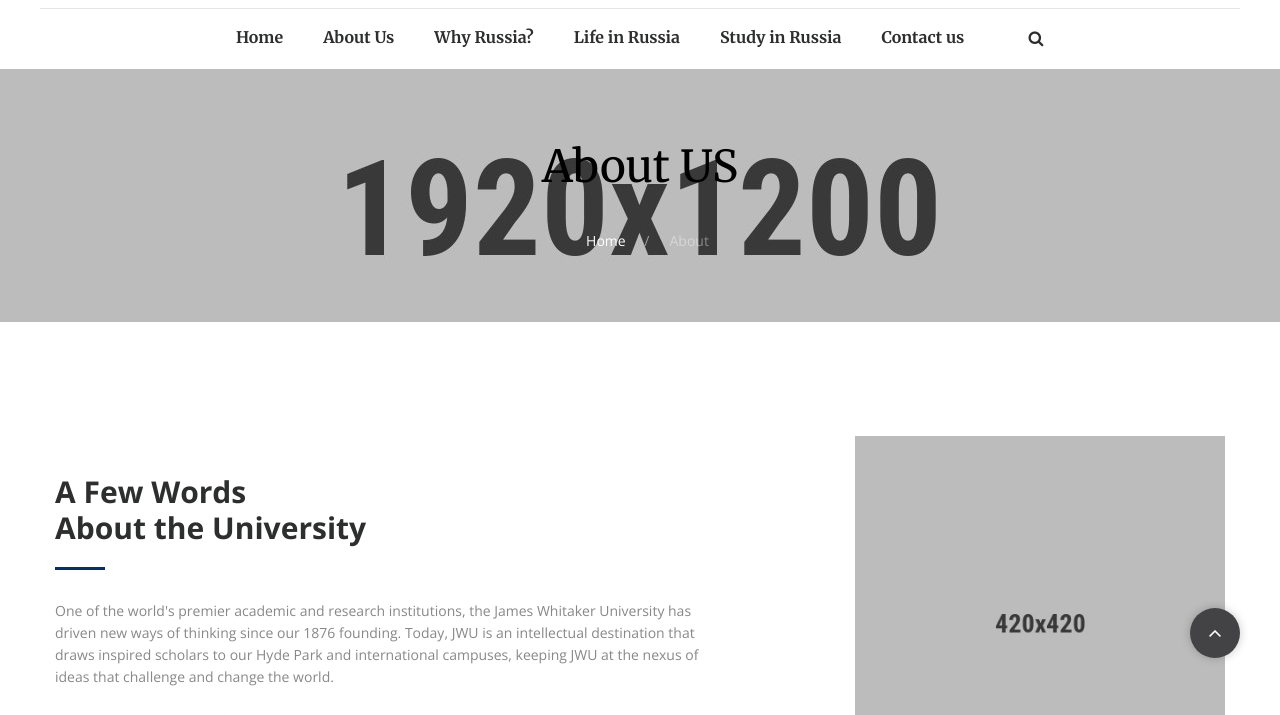
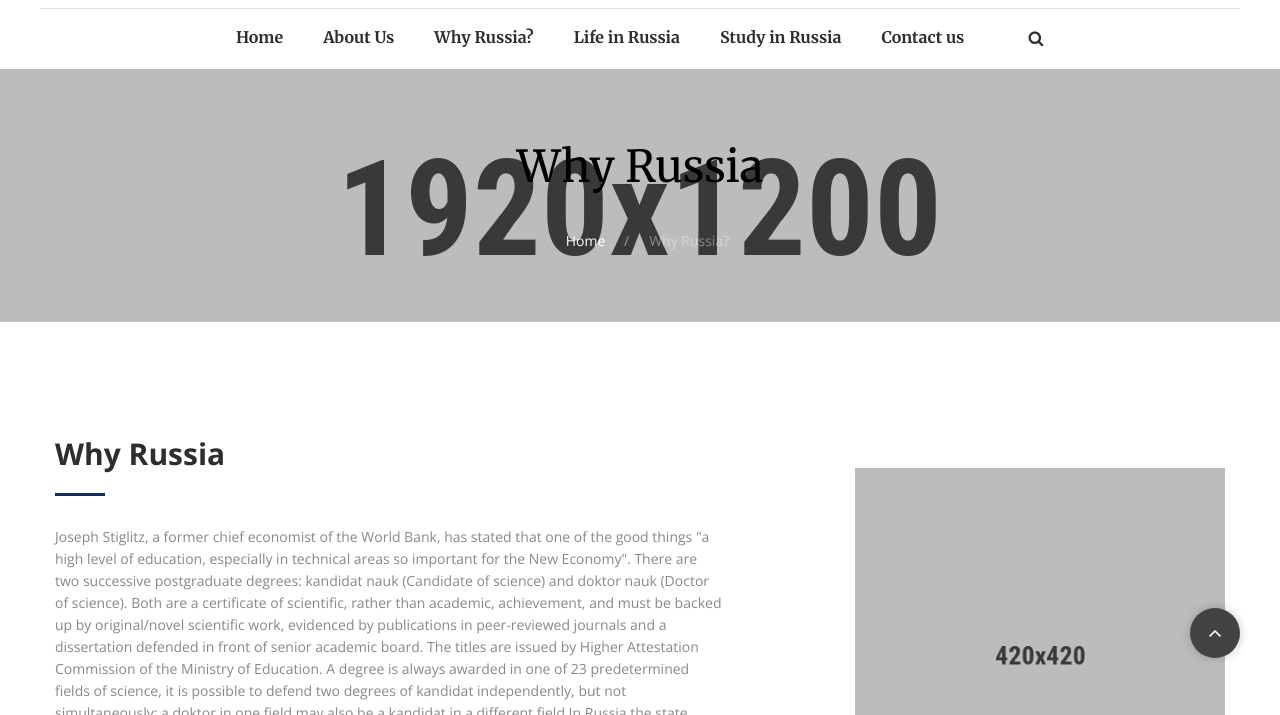
Before and after one commit to Digisailors/Neeconsultancy, a plain HTML site: page public/whyrussia.html in a window 1280 px wide. Shown: the part 202-917 px from the top of the page. Drawn offline with nearby package versions, Linux system fonts and the light colour scheme.

Commit message:
Content Included - Why Russia

```diff
--- a/public/whyrussia.html
+++ b/public/whyrussia.html
@@ -2,7 +2,7 @@
 <html class="wide wow-animation scrollTo" lang="en">
 
 <head>
-    <title>About US</title>
+    <title>Why Russia </title>
     <meta charset="utf-8">
     <meta name="format-detection" content="telephone=no">
     <meta name="viewport" content="width=device-width, height=device-height, initial-scale=1.0, maximum-scale=1.0, user-scalable=0">
@@ -106,11 +106,11 @@
         <section class="section breadcrumb-modern context-dark parallax-container" data-parallax-img="images/parallax-03.jpg">
             <div class="parallax-content section-30 section-sm-70">
                 <div class="shell">
-                    <h2 class="veil reveal-sm-block">About US</h2>
+                    <h2 class="veil reveal-sm-block">Why Russia </h2>
                     <div class="offset-sm-top-35">
                         <ul class="list-inline list-inline-lg list-inline-dashed p">
                             <li><a href="index.html">Home</a></li>
-                            <li>About</li>
+                            <li>Why Russia?</li>
                         </ul>
                     </div>
                 </div>
@@ -121,10 +121,21 @@
                 <div class="range range-50 text-sm-left range-sm-middle range-sm-justify">
                     <div class="cell-sm-5 cell-md-4 cell-sm-push-2"><a href="index.html"><img class="img-responsive reveal-inline-block" src="images/events-04-420x420.jpg" alt=""></a></div>
                     <div class="cell-sm-7 cell-md-7 cell-sm-push-1">
-                        <h3 class="text-bold">A Few Words <br class="veil reveal-lg-inline-block"> About the University</h3>
+                        <h3 class="text-bold">Why Russia <br class="veil reveal-lg-inline-block"></h3>
                         <hr class="divider bg-madison hr-sm-left-0">
                         <div class="offset-top-30 offset-md-top-30">
-                            <p>One of the world's premier academic and research institutions, the James Whitaker University has driven new ways of thinking since our 1876 founding. Today, JWU is an intellectual destination that draws inspired scholars to our Hyde Park and international campuses, keeping JWU at the nexus of ideas that challenge and change the world.</p>
+                            <p>Joseph Stiglitz, a former chief economist of the World Bank, has stated that one of the good things
+                                "a high level of education, especially in technical areas so important for the New Economy".
+                               There are two successive postgraduate degrees: kandidat nauk (Candidate of science) and doktor nauk (Doctor of science).
+                               Both are a certificate of scientific,
+                               rather than academic, achievement, and must be backed up by original/novel scientific work, evidenced by publications in
+                                peer-reviewed journals and a dissertation defended in front of senior academic board. The titles are issued by
+                               Higher Attestation Commission of the Ministry of Education. A degree is always awarded in one of 23 predetermined fields of science, it
+                                is possible to defend two degrees of kandidat independently,
+                               but not simultaneously; a doktor in one field may also be a kandidat in a different field.In Russia the state provides most education services, regulating education through the Ministry of Education and Science.
+                                Male and female students have equal shares in all stages of education.
+                                In 2014 Russia ranked as the 6th most-popular destination for international students.
+                                </p>
                         </div>
                         <div class="offset-top-30"><a class="btn btn-icon btn-icon-right btn-default" href="history.html"><span class="icon fa-arrow-right"></span><span>Learn More</span></a></div>
                     </div>
```
